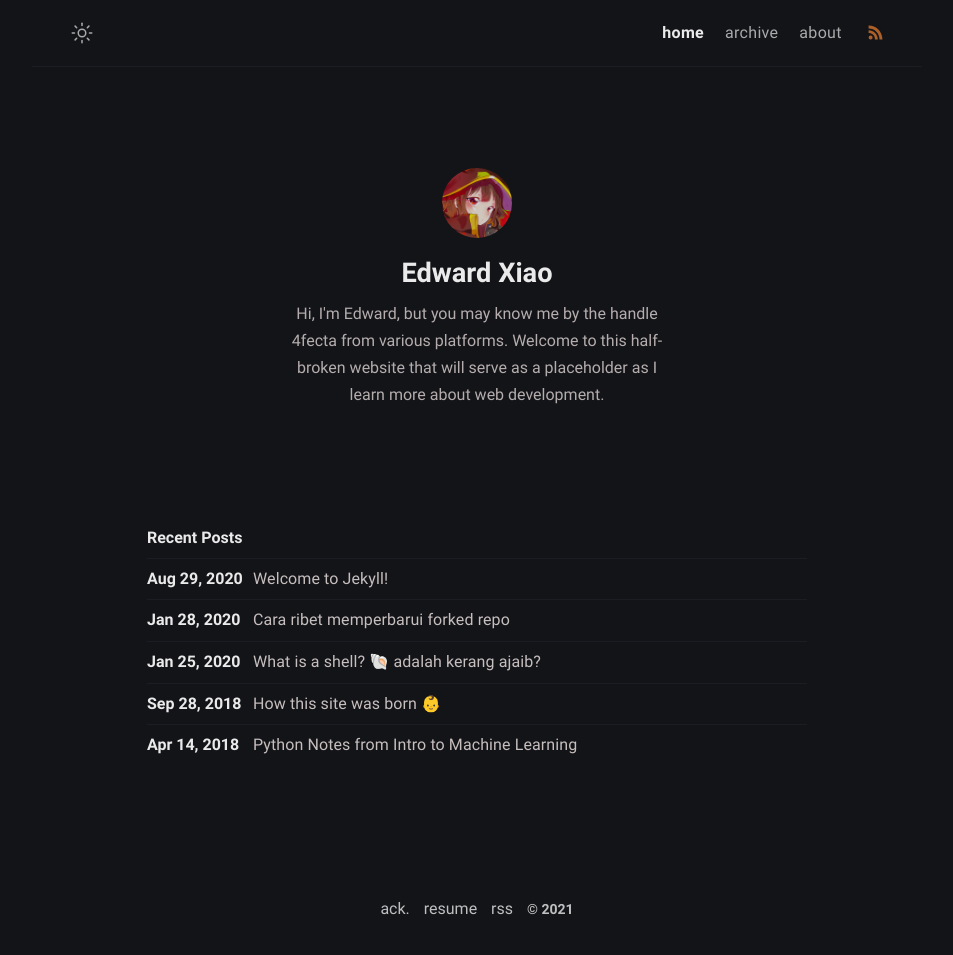
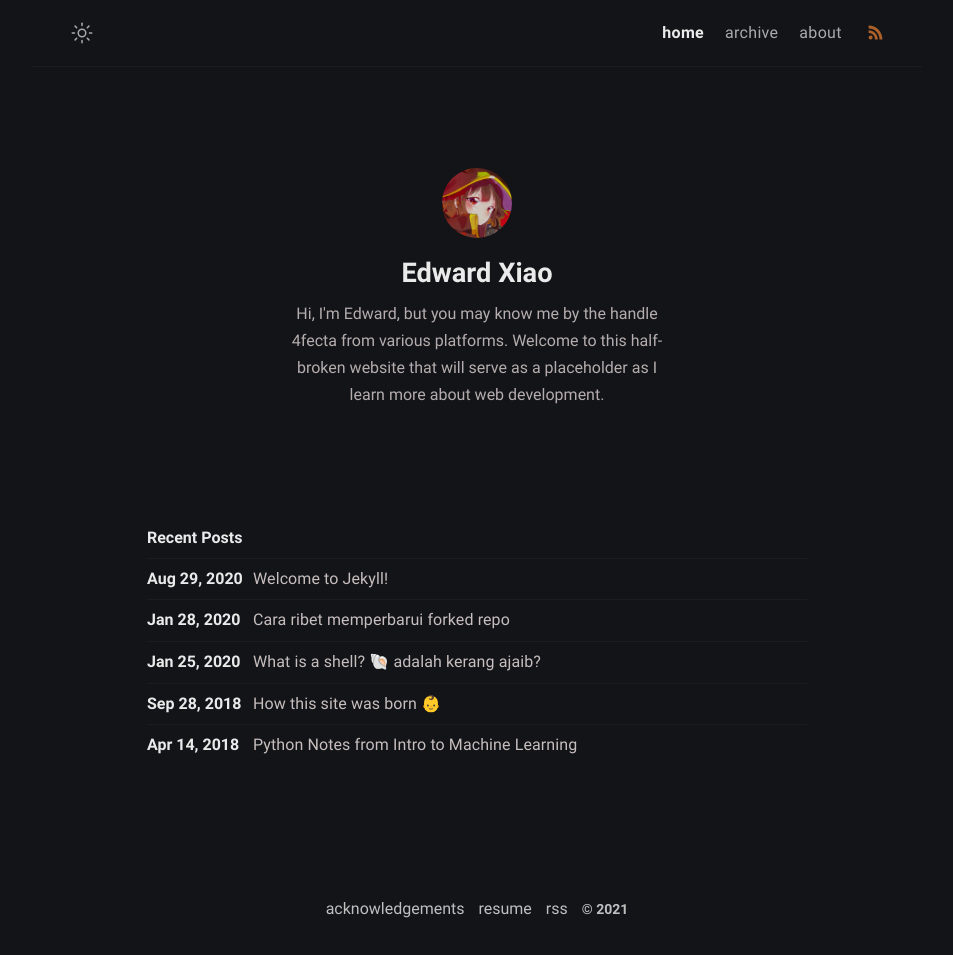
Before and after one commit to 4fecta/4fecta.ca, a Jekyll site: the page built from index.md, in a window 1280 px wide. Shown: the whole page, without its empty margins (163-1116 px from the left). Built offline with Jekyll 4.4.1, drawn with Linux system fonts in a browser that asks for light colours.

Commit message:
Update footer.html

```diff
--- a/_includes/footer.html
+++ b/_includes/footer.html
@@ -1,5 +1,5 @@
 <footer class="footer">
-  <a class="footer_item" href="/thanks">ack.</a>
+  <a class="footer_item" href="/thanks">acknowledgements</a>
   <a class="footer_item" href="javascript::void(0)">resume</a>
   <a class="footer_item" href="/feed.xml">rss</a>
   <span class="footer_item">&copy; {{ site.time | date: "%Y" }}</span>
```
